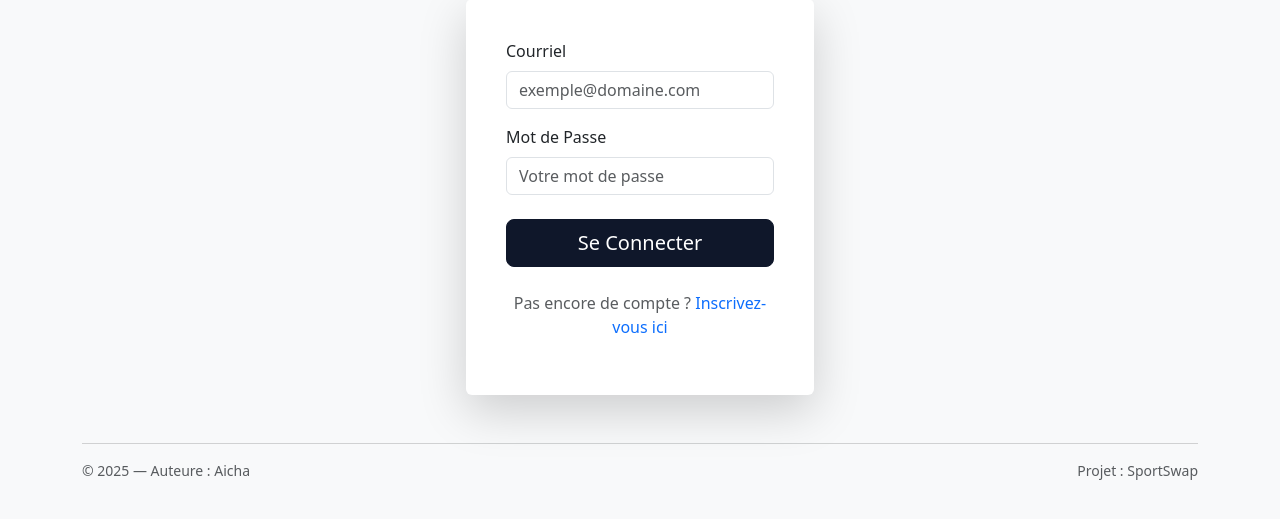
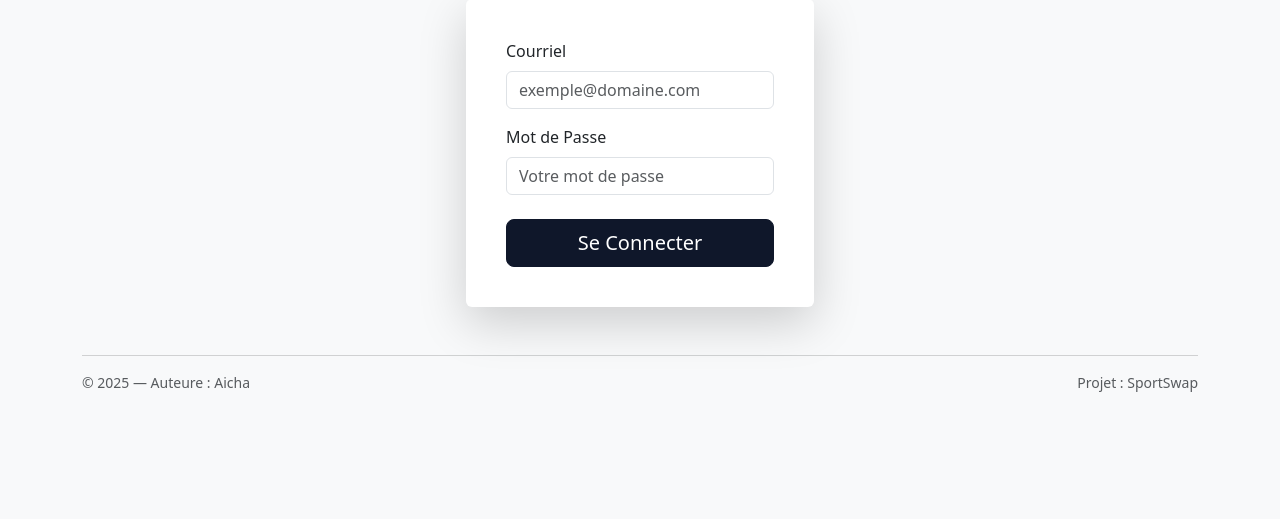
Before and after one commit to aichamaya/Tp2_web3, a Flask app: page /compte/connexion in a window 1280 px wide. Shown: the part 225-744 px from the top of the page. Run offline with Flask 3, Linux system fonts and the light colour scheme.

Commit message:
connexion template à jour

```diff
--- a/bd.py
+++ b/bd.py
@@ -8,9 +8,10 @@ def creer_connexion():
     """Crée une connexion MySQL et commit/rollback automatiquement."""
     conn = mysql.connector.connect(
         user="root",
-        password="Maya2016",
+        password="abcdef",
+        port = 3307,
         host="127.0.0.1",
-        database="services_particuliers",
+        database="services_particuliers1",
         raise_on_warnings=True,
 
     )
--- a/templates/compte/connexion.jinja
+++ b/templates/compte/connexion.jinja
@@ -54,13 +54,6 @@
                         </div>
                     </form>
 
-
-                    <p class="mt-4 text-center text-muted">
-                        Pas encore de compte ?
-                        <a href="{{ url_for('compte.inscription') }}" class="text-decoration-none">
-                            Inscrivez-vous ici
-                        </a>
-                    </p>
                 </div>
             </div>
         </div>
```
